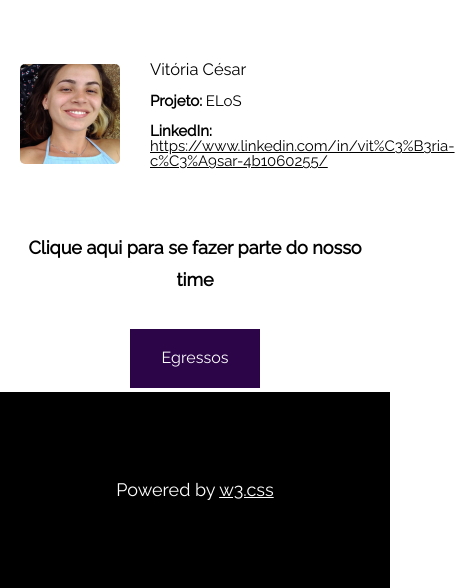
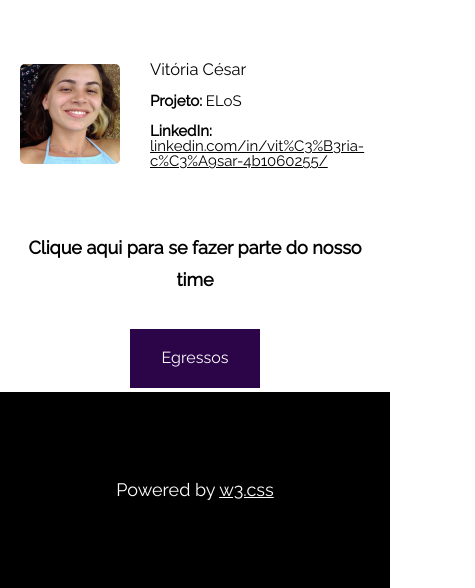
Before and after one commit to AVRGroup/virtus, a plain HTML site: page pessoalAtivos.html in a window 390 px wide. Shown: the part 2277-2865 px from the top of the page, 475 px wide, since content can reach past the window. Drawn offline with Linux system fonts and the light colour scheme.

Commit message:
Ajustando texto para responsividade

```diff
--- a/pessoalAtivos.html
+++ b/pessoalAtivos.html
@@ -382,7 +382,7 @@
 
             <p style="line-height: 1em;font-size: 1em;"><strong><span style="color: #000000">LinkedIn:</span> </strong>
               <a href="https://www.linkedin.com/in/vit%C3%B3ria-c%C3%A9sar-4b1060255/"
-                target="_blank">https://www.linkedin.com/in/vit%C3%B3ria-c%C3%A9sar-4b1060255/</a>
+                target="_blank">linkedin.com/in/vit%C3%B3ria-c%C3%A9sar-4b1060255/</a>
               </a>
             </p>
           </td>
```
